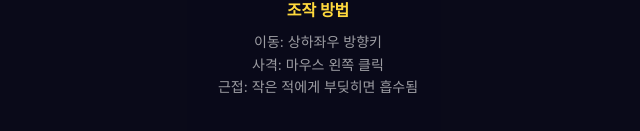
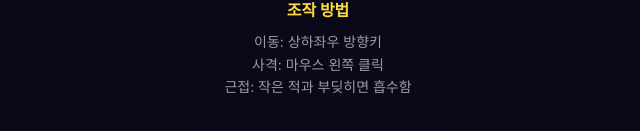
Before and after one commit to bedcoding/battle-circle, a Next.js app: page / in a window 1280 px wide. Shown: the part 529-660 px from the top of the page, without its empty margins (322-962 px from the left). Built offline with nearby package versions, Linux system fonts and the light colour scheme.

Commit message:
문구수정

```diff
--- a/src/app/page.tsx
+++ b/src/app/page.tsx
@@ -118,7 +118,7 @@ export default function Home() {
             <h3>조작 방법</h3>
             <p>이동: 상하좌우 방향키</p>
             <p>사격: 마우스 왼쪽 클릭</p>
-            <p>근접: 작은 적에게 부딪히면 흡수됨</p>
+            <p>근접: 작은 적과 부딪히면 흡수함</p>
           </div>
         </div>
       )}
```
